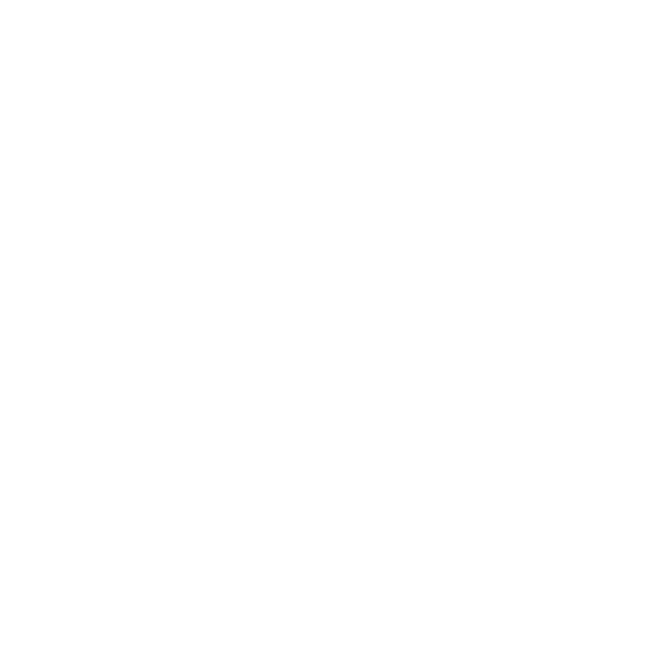
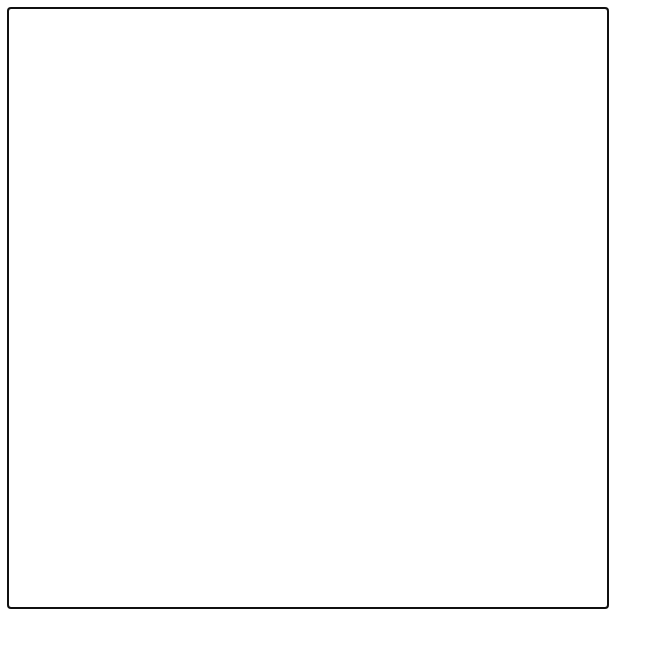
Before and after one commit to jimenglish81/game, a website built with webpack: page index.html in a window 1280 px wide. Shown: the whole page, without its empty margins (0-665 px from the left). Built offline with nearby package versions, Linux system fonts and the light colour scheme.

Commit message:
fix bugs

```diff
--- a/Gruntfile.js
+++ b/Gruntfile.js
@@ -14,6 +14,7 @@ module.exports = function(grunt) {
   grunt.file.expand('node_modules/grunt-*/tasks').forEach(grunt.loadTasks);
 
   grunt.registerTask('default', ['build']);
+  grunt.registerTask('dev', ['clean', 'webpack']);
   grunt.registerTask('build', ['clean', 'jshint', 'jscs', 'webpack']);
   grunt.registerTask('prod', ['build', 'esdoc']);
   grunt.registerTask('test', ['karma']);
--- a/index.html
+++ b/index.html
@@ -5,6 +5,7 @@
     <meta charset="UTF-8" />
   </head>
   <body>
+    <canvas id="game"></canvas>
     <script src="dist/bundle.js"></script>
   </body>
 </html>
--- a/lib/game-view.js
+++ b/lib/game-view.js
@@ -1,16 +1,12 @@
-import AssetLoader from './asset-loader';
-import Emitter from './emitter';
+export default class GameView {
 
-export default class GameView extends Emitter() {
-
-  constructor(game, canvas, assetLoader=new AssetLoader()) {
-    super();
-    this._game = game;
+  constructor(game, canvas) {
+    this.game = game;
     // focus canvas and give it a tab index.
     canvas.tabIndex = 0;
     canvas.focus();
-    this._canvas = canvas;
-    this._ctx = canvas.getContext('2d');
+    this.ctx = canvas.getContext('2d');
+    this.update();
   }
 
   drawBackground() {
@@ -26,10 +22,15 @@ export default class GameView extends Emitter() {
   }
 
   setUpViewport() {
-    let viewport = this._game.getViewport();
+    //let viewport = this._game.getViewport();
   }
 
   update() {
-    requestAnimationFrame(() => this.update());
+    let ctx = this.ctx;
+    ctx.clearRect(0, 0, ctx.canvas.width, ctx.canvas.height);
+    ctx.save();
+    //this.setUpViewport();
+    ctx.restore();
+    window.requestAnimationFrame(() => this.update());
   }
 }
--- a/lib/game.js
+++ b/lib/game.js
@@ -1,15 +1,17 @@
-export default class Game() {
+export default class Game {
   constructor() {
     // start loop.
     this._previous = Date.now();
+    this.scenes;
+    this.loop();
   }
 
   loop() {
     // input();
     // game();
-    let duration = Date.now() - previous;
+    let duration = Date.now() - this._previous;
 
-    setTimeout(() => this._loop(), 1000 / 60 - duration);
+    window.setTimeout(() => this.loop(), 1000 / 60 - duration);
     this._previous = Date.now();
   }
 }
--- a/lib/main.js
+++ b/lib/main.js
@@ -1,2 +1,9 @@
-import App from './app.js';
-new App();
+import Game from './game';
+import GameView from './game-view';
+
+let canvas = document.getElementById('game');
+canvas.height = 600;
+canvas.width = 600;
+
+let game = new Game();
+new GameView(game, canvas);
--- a/webpack.conf.js
+++ b/webpack.conf.js
@@ -12,13 +12,6 @@ module.exports = {
       }
     ]
   },
-  resolve: {
-    alias: {
-      'backbone-events-standalone': '../node_modules/backbone-events-standalone',
-      bluebird: '../node_modules/bluebird',
-      lodash: '../node_modules/lodash'
-    }
-  },
   stats: {
     colors: true
   },
```
Also changed, not shown: lib/extra/actor.js (renamed from lib/actor.js), lib/extra/app.js (renamed from lib/app.js), lib/extra/assert.js (renamed from lib/assert.js), lib/extra/asset-loader.js (renamed from lib/asset-loader.js), lib/extra/input-control.js (renamed from lib/input-control.js), lib/extra/map-renderer.js (renamed from lib/map-renderer.js), lib/extra/mixin.js (renamed from lib/mixin.js), lib/extra/model.js (renamed from lib/model.js), lib/extra/sprite-animation.js (renamed from lib/sprite-animation.js), lib/extra/sprite-sheet.js (renamed from lib/sprite-sheet.js), lib/extra/tile.js (renamed from lib/tile.js), lib/extra/timer.js (renamed from lib/timer.js), lib/extra/vector.js (renamed from lib/vector.js), lib/extra/viewport.js (renamed from lib/viewport.js).
